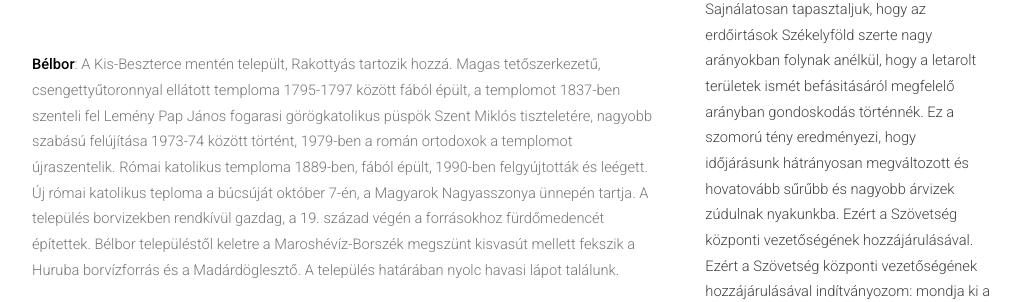
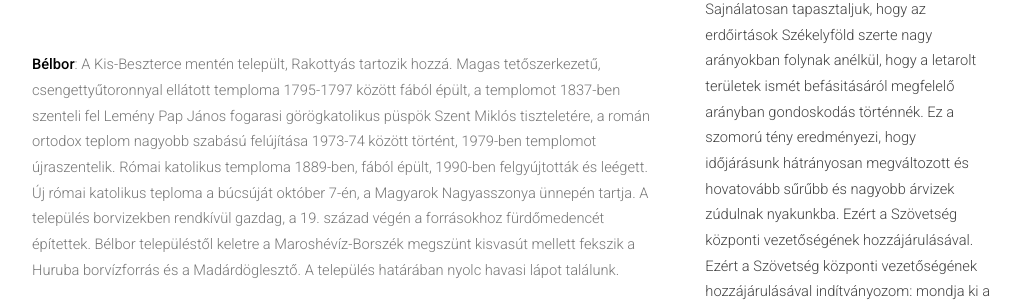
Before and after one commit to siculia/siculia.github.io, a Jekyll site: the page built from siculia-gyergyoszek.html, in a window 1280 px wide and 900 px high, scrolled down 1072 px. Shown: the part 205-507 px from the top of the window, without its empty margins (128-1149 px from the left). Built offline with Jekyll 4.4.1, drawn with Linux system fonts in a browser that asks for light colours; nearby versions of some CDN libraries; library files that are not in the unit come from our copies.

Commit message:
Bélbor+++

```diff
--- a/siculia-gyergyoszek.html
+++ b/siculia-gyergyoszek.html
@@ -30,7 +30,7 @@ layout: default
 						Gyergyószentmiklós, Gyergyóújfalu, Gyergyóvárhegy, Récefalva, Tekerőpatak, Vasláb</p>
 
 						<hr></hr>
-						<p style="text-align: left;"><b>Bélbor</b>: A Kis-Beszterce mentén települt, Rakottyás tartozik hozzá. Magas tetőszerkezetű, csengettyűtoronnyal ellátott temploma 1795-1797 között fából épült, a templomot 1837-ben szenteli fel Lemény Pap János fogarasi görögkatolikus püspök Szent Miklós tiszteletére, nagyobb szabású felújítása 1973-74 között történt, 1979-ben a román ortodoxok a templomot újraszentelik. Római katolikus temploma 1889-ben, fából épült, 1990-ben felgyújtották és leégett. Új római katolikus teploma a búcsúját október 7-én, a Magyarok Nagyasszonya ünnepén tartja. A település borvizekben rendkívül gazdag, a 19. század végén a forrásokhoz fürdőmedencét építettek. Bélbor településtől keletre a Maroshévíz-Borszék megszünt kisvasút mellett fekszik a Huruba borvízforrás és a Madárdöglesztő. A település határában nyolc havasi lápot találunk.</p>
+						<p style="text-align: left;"><b>Bélbor</b>: A Kis-Beszterce mentén települt, Rakottyás tartozik hozzá. Magas tetőszerkezetű, csengettyűtoronnyal ellátott temploma 1795-1797 között fából épült, a templomot 1837-ben szenteli fel Lemény Pap János fogarasi görögkatolikus püspök Szent Miklós tiszteletére, a román ortodox teplom nagyobb szabású felújítása 1973-74 között történt, 1979-ben templomot újraszentelik. Római katolikus temploma 1889-ben, fából épült, 1990-ben felgyújtották és leégett. Új római katolikus teploma a búcsúját október 7-én, a Magyarok Nagyasszonya ünnepén tartja. A település borvizekben rendkívül gazdag, a 19. század végén a forrásokhoz fürdőmedencét építettek. Bélbor településtől keletre a Maroshévíz-Borszék megszünt kisvasút mellett fekszik a Huruba borvízforrás és a Madárdöglesztő. A település határában nyolc havasi lápot találunk.</p>
 						<p style="text-align: left;"><b>Borszék</b>: A település római katolikus temploma 1847-ben épült, görög-katolikus templom lesz, akiktől a román ortodoxok tulajdonába kerül. Borszék fürdőtelep nevezetesebb forrásai a Főkút, az Erzsébet-forrás, a Lobogó-kút, a Kossuth-kút, a László-kút, a Boldizsár-kút, az Erdei- vagy Károly-kút és a Pásztor-kút. Ismertebb fürdői a Lobogófürdő, a Lázárfürdő, az Ósáros, az Újsáros és a Lábfürdő voltak, új feredője a Tündérkert-feredő. Ősforrása a Döglesztő forrás, amelynek vize elepadt, mofettaként működik A borszéki borvíz palackozása 1806-ban indul.</p>
 						<p style="text-align: left;"><b>Borzont</b>: A Nagy-Borzont patak mentén települt, Gyergyóalfalu katolikus egyházi filiája. A borzonti utat 1853 körül építették ki Gyergyóalfalutól a Bucsin-tetõig. Római katolikus kápolnája 1926-ban épül fel, Szent István király tiszteletére. A kápolnát 1984–85-ben templommá bővítik, oltára a gyergyóalfalusi templom Szent István király kápolnájából került ide. A templomot Szent István király tiszteletére szentelik, búcsúját augusztus 20-án tartja. A Baricz-kanyarban található, 1999-ben felépített Magyarok Nagyasszonya-kápolna a búcsúját október 8-án, a Magyarok Nagyasszonya ünnepén tartja. A Bucsin-tetőn 2006-ban sípályát építtetettek.</p>
 						<p style="text-align: left;"><b>Damuk</b>: Damuk, vagy Gyergyódamuk, Gyergyóbékás része volt, 1956-ban, majd 1966-ban vált külön. Közigazgatásilag Háromkút és Hosszúrez tartozik hozzá. A búcsúját június 29-én Szent Péter és Pál napján tartja.
```
